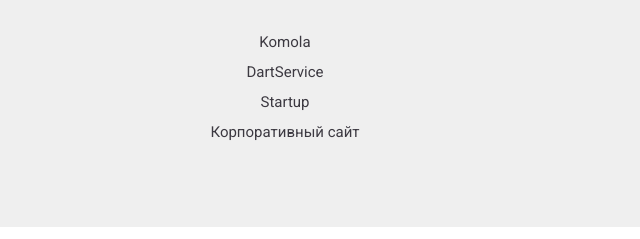
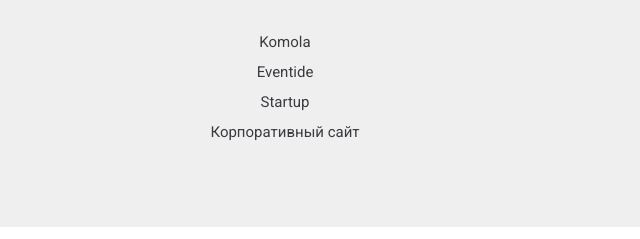
Before and after one commit to Romchikronik/roman.ronik, a plain HTML site: page index.html in a window 1280 px wide. Shown: the part 1552-1791 px from the top of the page, 640-1280 px from the left. Drawn offline with Linux system fonts and the light colour scheme.

Commit message:
Update index.html

```diff
--- a/index.html
+++ b/index.html
@@ -103,7 +103,7 @@
                     <h3 class="work__title">Мои проекты</h3>
                     <ul class="work-list">
                         <li class="work-list__item"><a href="https://romchikronik.github.io/Komola/" class="work-list__link" target="_blank">Komola</a></li>
-                        <li class="work-list__item"><a href="https://romchikronik.github.io/DartService/" class="work-list__link" target="_blank">DartService</a></li>
+                        <li class="work-list__item"><a href="https://romchikronik.github.io/Eventide/" class="work-list__link" target="_blank">Eventide</a></li>
                         <li class="work-list__item"><a href=" https://romchikronik.github.io/startup/" class="work-list__link" target="_blank">Startup</a></li>
                         <li class="work-list__item"><a href="https://romchikronik.github.io/maket-dlya-korporativnogo-sajta/" class="work-list__link" target="_blank">Корпоративный сайт</a></li>
                     </ul>
```
